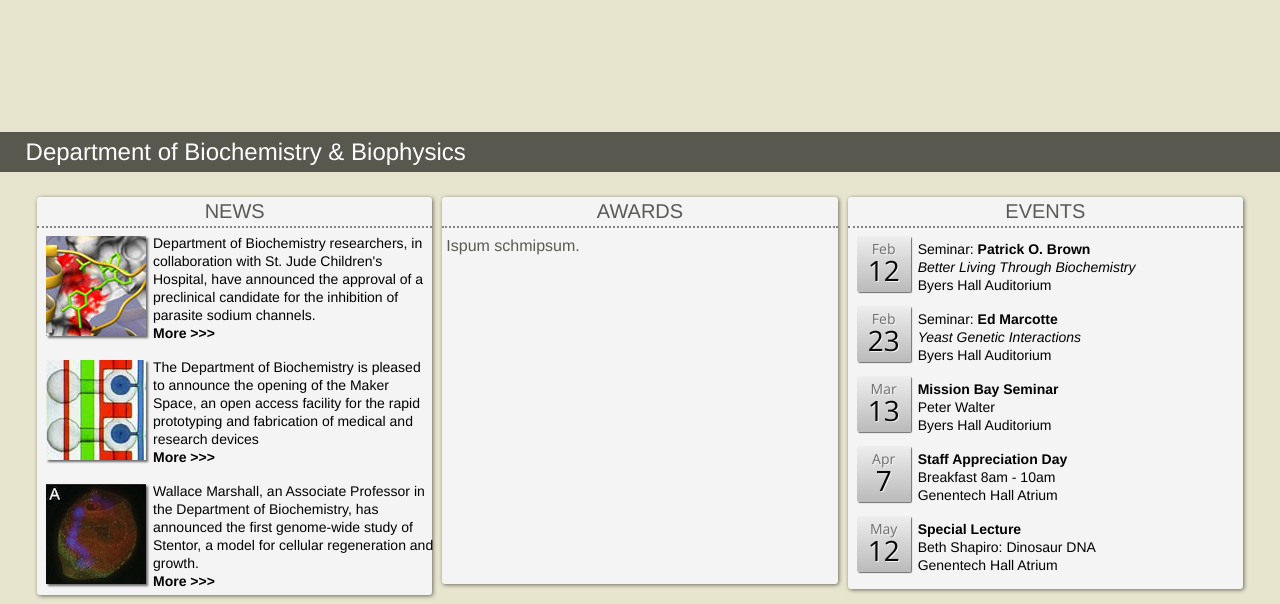
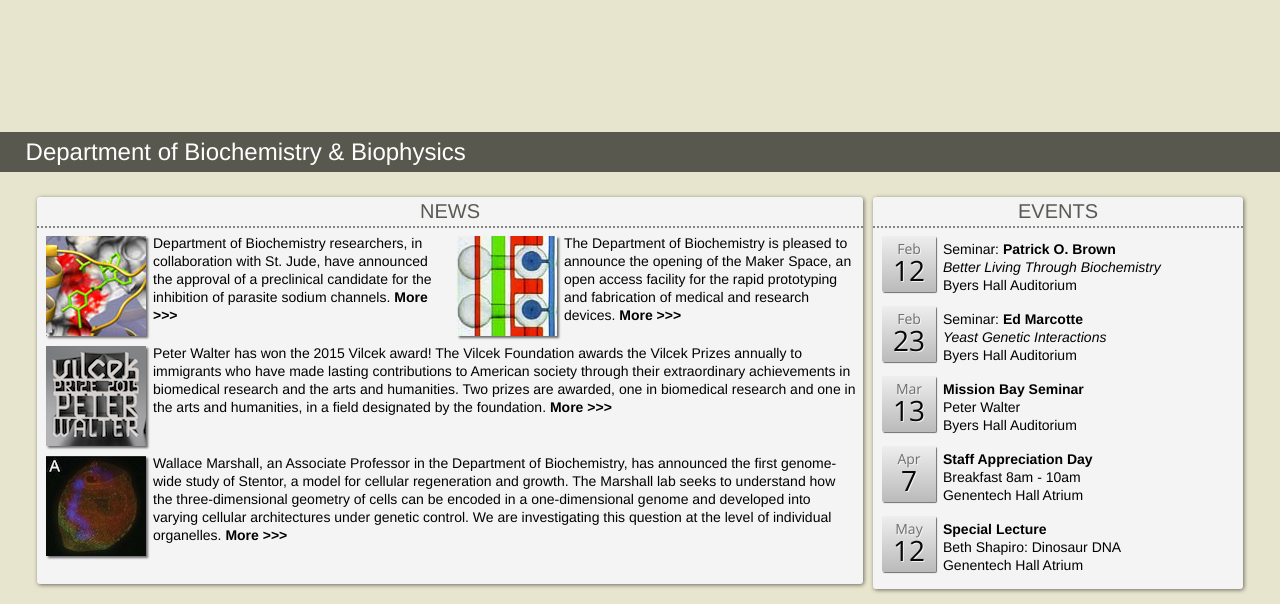
Before and after one commit to UCSF-Biochem/biochem-site, a plain HTML site: page index.html in a window 1280 px wide. Shown: the part 437-1041 px from the top of the page. Drawn offline with nearby package versions, Linux system fonts and the light colour scheme.

Commit message:
New column layout
Decide to combine News and Awards in a wider column. All other pages
will simply use this box, keeping the events box always on screen.

```diff
--- a/css/style.css
+++ b/css/style.css
@@ -307,6 +307,18 @@ header p
 		top: -25px;
 		}
 
+	.myrow {
+		display: tabele-row;
+		}
+
+	.newscell {
+		width: 45%;
+		display: table-cell;
+		padding-bottom: 10px;
+		padding-right: 8px;
+
+		}
+
 	.mycell {
 		display: table-cell;
 		width: 30%;
@@ -314,6 +326,12 @@ header p
 		min-height: 350px;
 		}
 
+	.mycell66 {
+		display: table-cell;
+		width: 66%;
+		padding: 5px;
+		min-height: 350px;
+		}
 
 	.newstab {
 		border-bottom-width: 0;
--- a/index.html
+++ b/index.html
@@ -145,70 +145,51 @@
 
 <!--  NEWS  PANEL   -->
 
-	  <div class="mycell">
+	  <div class="mycell66">
 			<div class="newstab_big">NEWS
 				<div class="newscontent_clear">
 
 
+				 <div class="myrow">
+
 				<!--  NEWS  #1   -->
 
-					 <div class="newsimage">
-						<img src="img-news/SJ733.jpg">
+					<div class="newscell">
+					 <div class="newsimage"><img src="img-news/SJ733.jpg"></div>
+				       <div class="newstext"> Department of Biochemistry researchers, in collaboration with St. Jude, have announced the approval of a preclinical candidate for the inhibition of parasite sodium channels. <b>More >>></b></div>
 				     </div>
 
-				     <div class="newstext">
+				<!--  NEWS  #2   -->
 
-Department of Biochemistry researchers, in collaboration with St. Jude Children's Hospital, have announced the approval of a preclinical candidate for the inhibition of parasite sodium channels. <br>
-<b>More >>></b>
+				   <div class="newscell">
+				     <div class="newsimage"><img src="img-news/microfluidics.jpg"></div>
+				       <div class="newstext">The Department of Biochemistry is pleased to announce the opening of the Maker Space, an open access facility for the rapid prototyping and fabrication of medical and research devices. <b>More >>></b></div>
+				    </div>
 
-				     </div>
-				     <br>
+				</div>  <!-- END OF FIRST ROW -->
 
-			<!--  NEWS  #2   -->
+				<!--  NEWS  #3   -->
+
+				   <div class="myrow"><div class="newscell">
+				     <div class="newsimage"> <img src="img-news/vilcek-img.jpg"></div>
+				     <div class="newstext"> Peter Walter has won the 2015 Vilcek award! The Vilcek Foundation awards the Vilcek Prizes annually to immigrants who have made lasting contributions to American society through their extraordinary achievements in biomedical research and the arts and humanities. Two prizes are awarded, one in biomedical research and one in the arts and humanities, in a field designated by the foundation. <b>More >>></b></div>
+				   </div></div> <!-- END OF SECOND ROW -->
+
+				<!--  NEWS  #4   -->
+
+				   <div class="myrow"><div class="newscell">
+				     <div class="newsimage"> <img src="img-news/stentor.jpg"></div>
+				     <div class="newstext"> Wallace Marshall, an Associate Professor in the Department of Biochemistry, has announced the first genome-wide study of Stentor, a model for cellular regeneration and growth. The Marshall lab seeks to understand how the three-dimensional geometry of cells can be encoded in a one-dimensional genome and developed into varying cellular architectures under genetic control. We are investigating this question at the level of individual organelles. <b>More >>></b></div>
+				   </div></div> <!-- END OF SECOND ROW -->
 
 
-				     <div class="newsimage">
-						<img src="img-news/microfluidics.jpg">
-				     </div>
 
-				     <div class="newstext">
-
-The Department of Biochemistry is pleased to announce the opening of the Maker Space, an open access facility for the rapid prototyping and fabrication of medical and research devices <br>
-<b>More >>></b>
-
-				   	 </div>
-				     <br>
-
-			<!--  NEWS  #3   -->
-
-
-				     <div class="newsimage">
-						<img src="img-news/stentor.jpg">
-				     </div>
-
-				     <div class="newstext">
-
-Wallace Marshall, an Associate Professor in the Department of Biochemistry, has announced the first genome-wide study of Stentor, a model for cellular regeneration and growth. <br>
-<b>More >>></b>
-
-				   	 </div>
 
 
 				</div>
 			</div>
 		</div>
 
-
-
-<!--  AWARDS  PANEL   -->
-
-	    <div class="mycell">
-			<div class="newstab_big">AWARDS
-				<div class="newscontent_clear">
-					<p>Ispum schmipsum.</p>
-				</div>
-			</div>
-		</div>
 
 
 <!--  EVENTS PANEL   -->
```
Also changed, not shown: img-news/vilcek-img.jpg (added).
